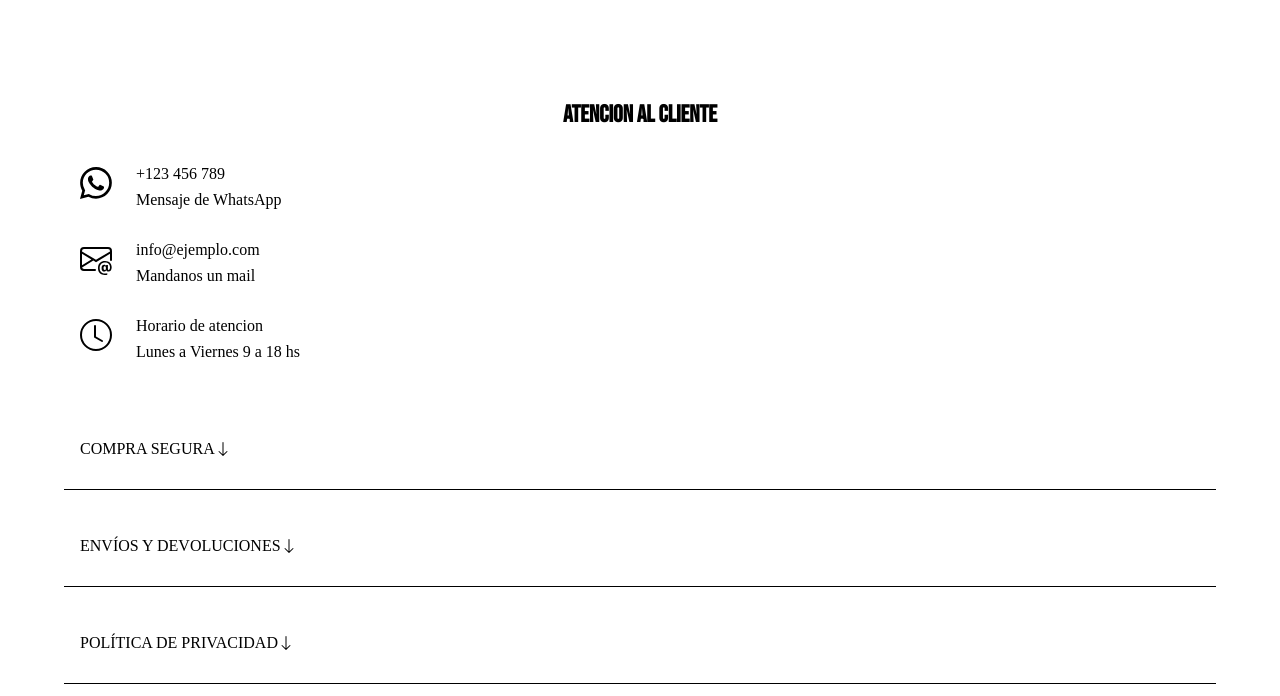
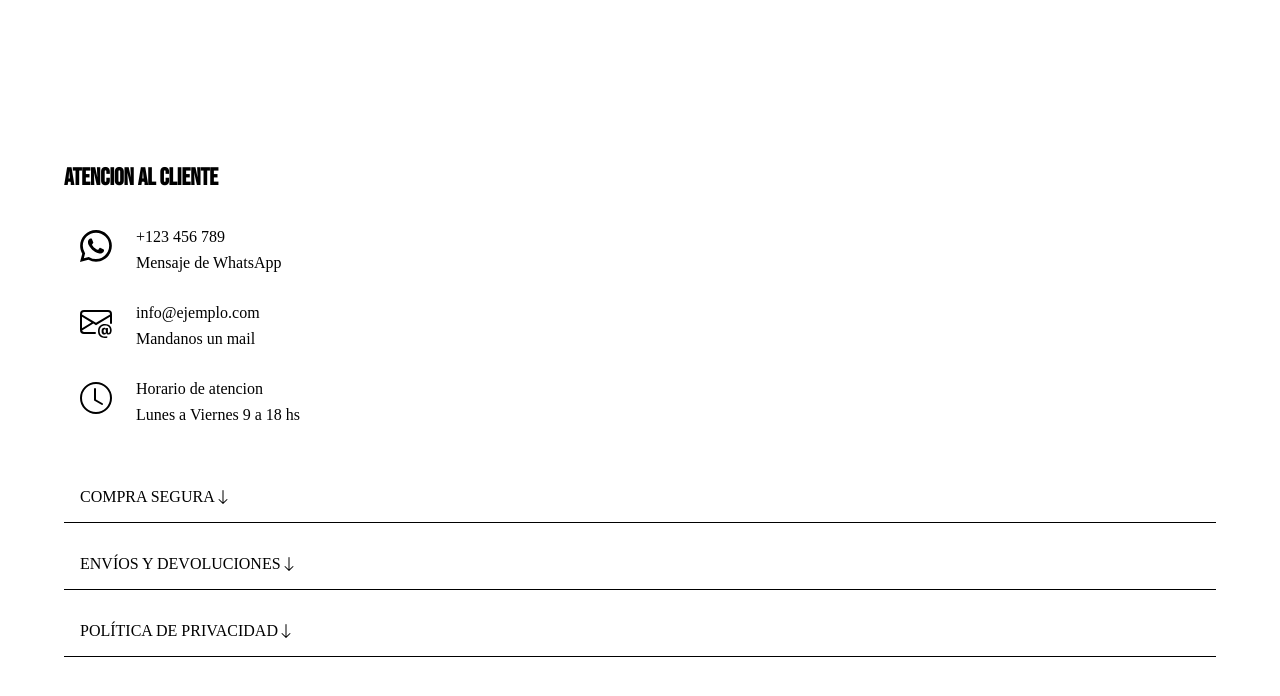
Before and after one commit to Juannmanuel/BoonRod, a React (Vite) app: page /louder in a window 1280 px wide. Shown: the top 696 px of the page. Built offline with nearby package versions, Linux system fonts and the light colour scheme; a web font is replaced by a local one.

Commit message:
text customer

```diff
--- a/src/components/CustomerSupport/CustomerSupport.module.css
+++ b/src/components/CustomerSupport/CustomerSupport.module.css
@@ -2,7 +2,7 @@
   display: flex;
   flex-direction: column;
   flex-wrap: nowrap;
-  justify-content: start;
+  justify-content: center;
   width: 90%;
   margin: auto;
   min-height: 80vh;
@@ -11,7 +11,7 @@
   font-family: var(--font-title);
   font-size: var(--font-size-title);
   font-weight: var(--font-weight-title);
-  text-align: center;
+
 }
 .contactItem {
   display: flex;
@@ -49,9 +49,7 @@
 .faqItem {
   overflow: hidden;
   width: 100%;
-  margin: auto 0;
-  margin: auto;
-  min-height: 5rem;
+  min-height: 3rem;
   display: flex;
   align-items: center;
   border-bottom: 1px solid black;
```
